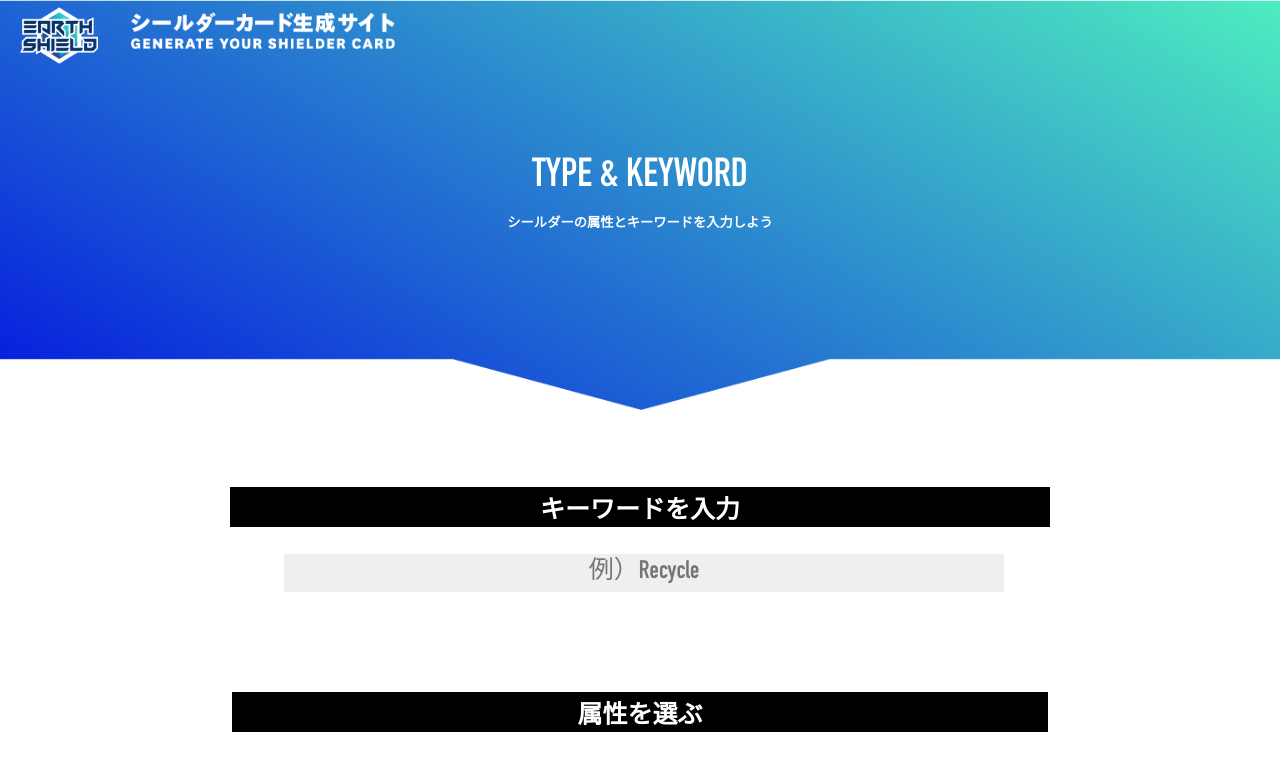
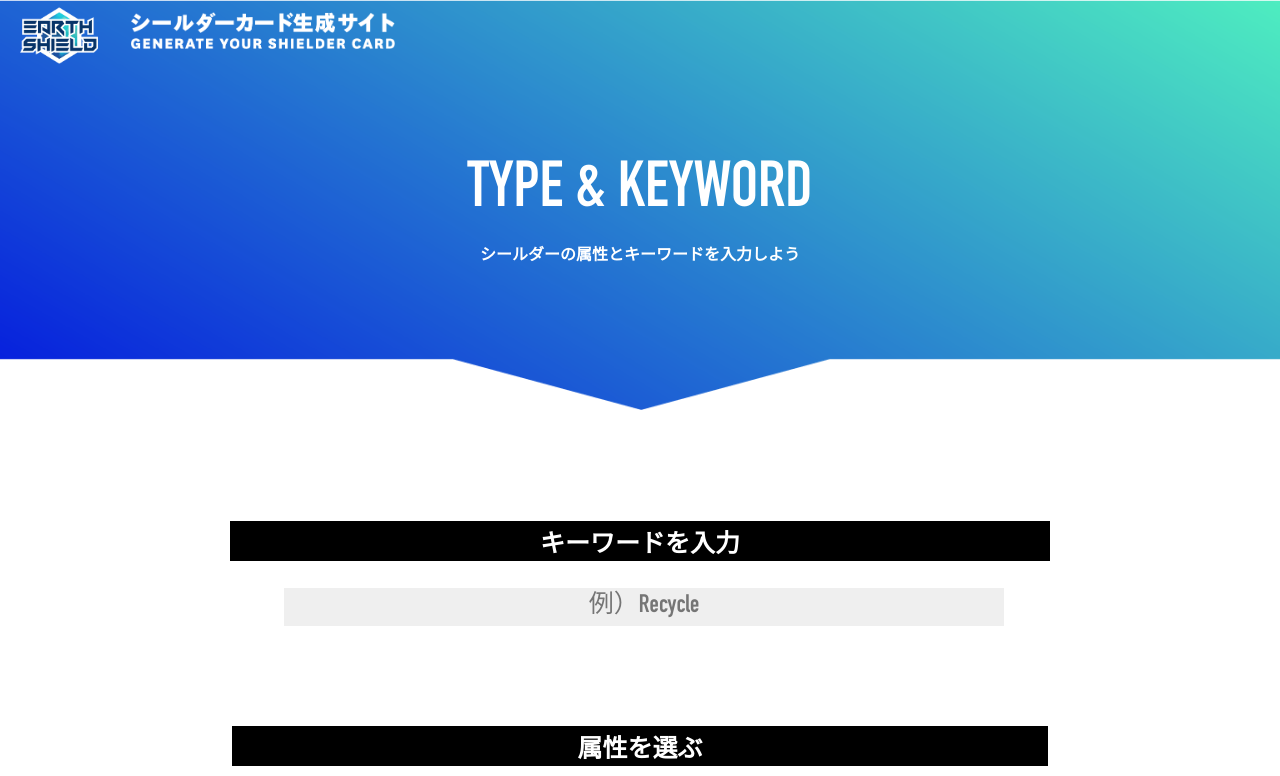
Before and after one commit to mAtencio27/pokegenreact, a React (Create React App) app in the folder client/: page /home in a window 1280 px wide. Shown: the top 776 px of the page. Built offline with nearby package versions, Linux system fonts and the light colour scheme; a web font is replaced by a local one.

Commit message:
IMPLEMENTED: edit to the text and font change

```diff
--- a/client/src/App.css
+++ b/client/src/App.css
@@ -394,12 +394,12 @@ body {
   position: relative;
   margin: 0 auto;
   color: white;
-  font-size: 2.5em;
+  font-size: 4em;
 }
 
 .typeKeywordP{
   font-family: 'NotoSansJP-Black', sans-serif;
-  font-size: .83em;
+  font-size: 1em;
   margin: 0 auto;
   margin-top: 10px;
   font-weight: bold;
@@ -597,7 +597,7 @@ body {
 .typeUploadHead{
   font-family: 'Din', sans-serif;
   font-weight: bold;
-  font-size: 2.5em;
+  font-size: 4em;
   position: relative;
   margin: 0 auto;
   color: white;
@@ -606,7 +606,7 @@ body {
 .typeUploadP{
   font-family: 'NotoSansJP-Black', sans-serif;
   font-weight: bold;
-  font-size: .83em;
+  font-size: 1em;
   margin-top: 10px;
   color: white;
 }
--- a/client/src/components/ImageUpload.js
+++ b/client/src/components/ImageUpload.js
@@ -50,7 +50,7 @@ const ImageUpload = ({pokeJson, setPokeJson, files, setFiles, setLocation}) => {
             <p className='typeUploadP'>AIでシールダーの画像を生成しよう</p>
             <div className='uploadEntryContainer'>
               <div className='uploadEntranceBar'>
-                好きなキャラクターをクリック
+                プロンプト生成
               </div>
             </div>
             <div className="uploadSelectorContainer">
```
